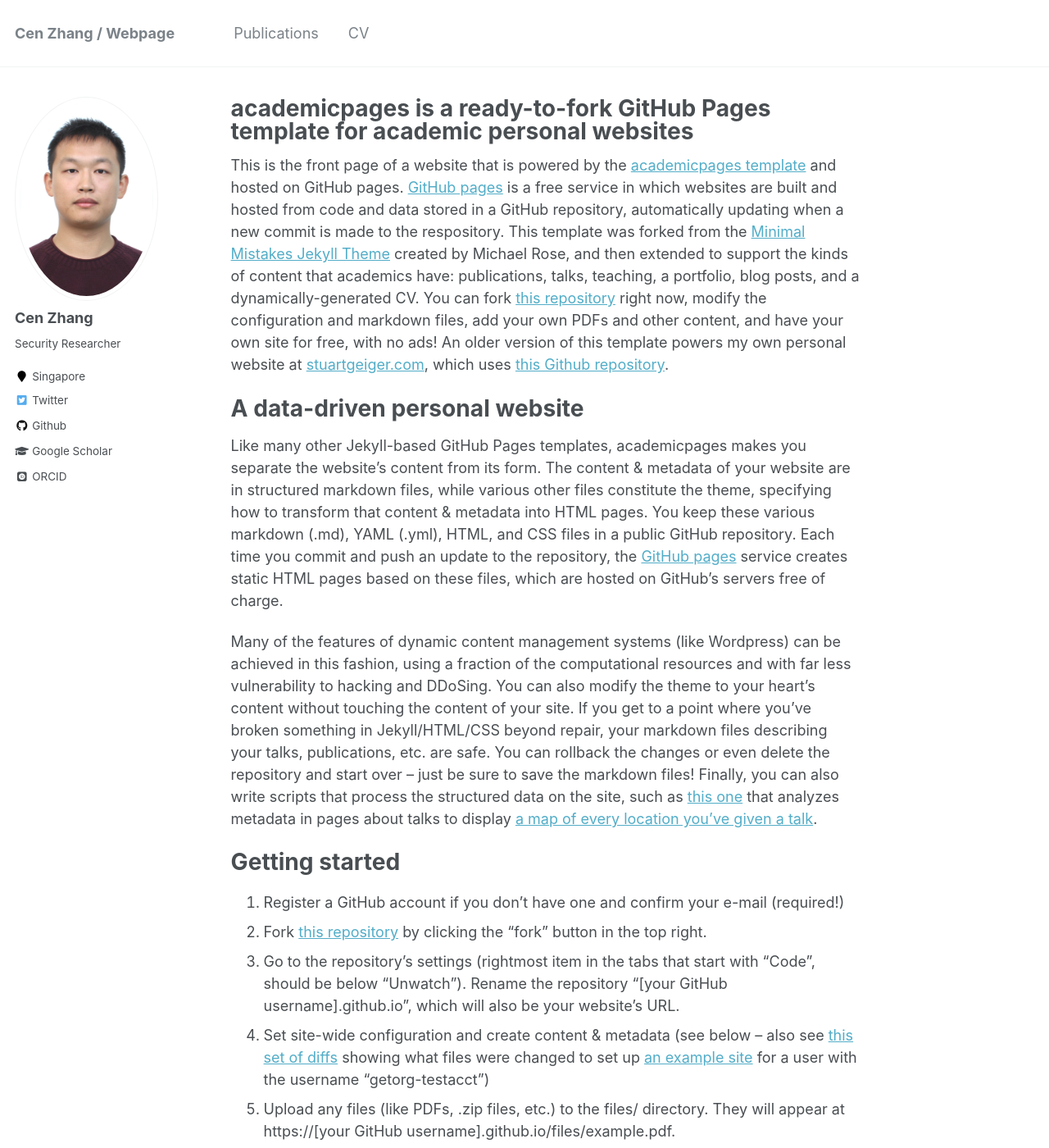
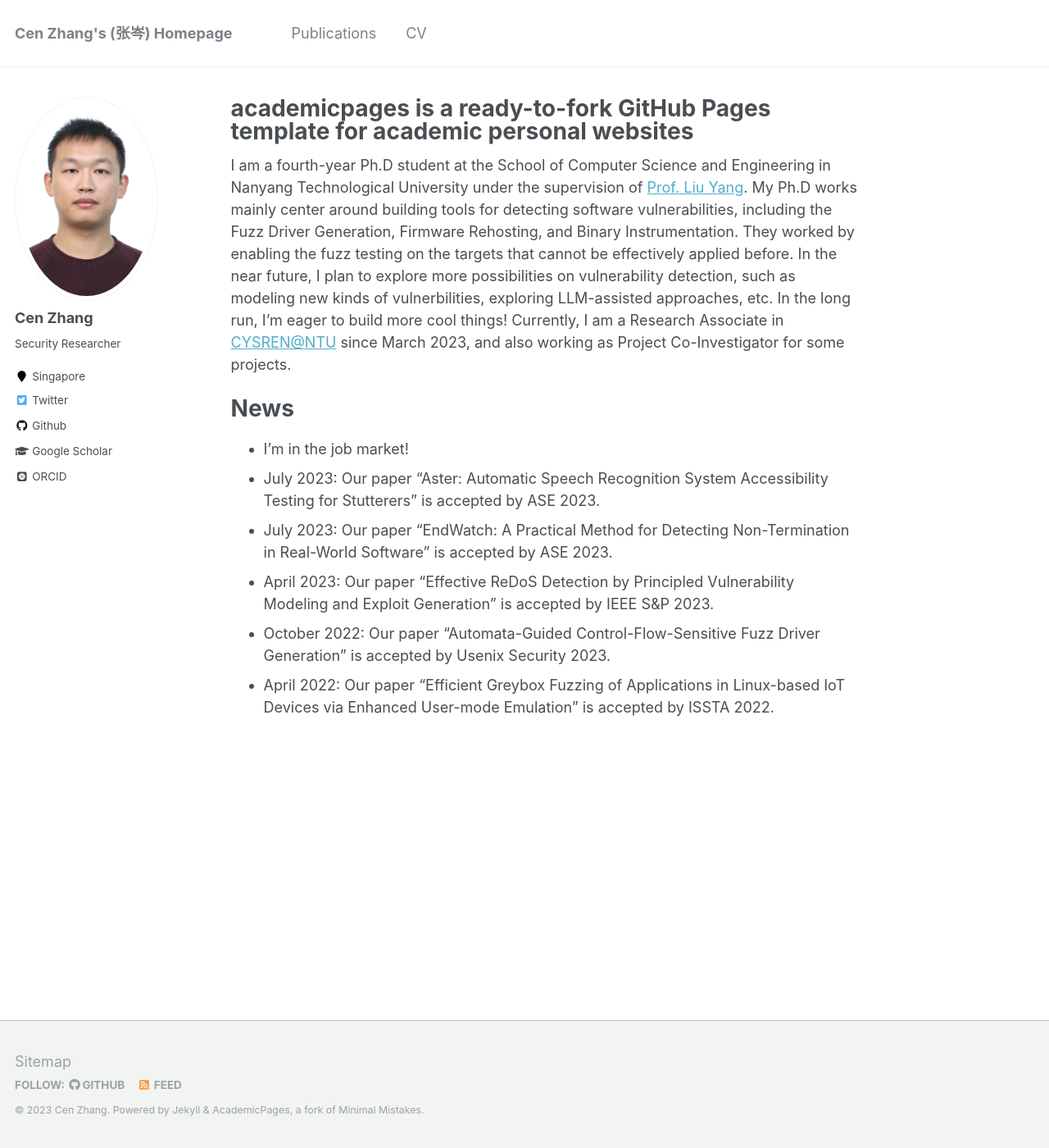
Before and after one commit to zhangj111/jianzhang.github.io, a Jekyll site: the page built from _pages/about.md, in a window 1280 px wide and 1400 px high. Shown: the whole window at 82% size. Built offline with Jekyll 4.4.1, drawn with Linux system fonts in a browser that asks for light colours; some web fonts are replaced; some of the changed text lies outside the part shown.

Commit message:
update some self intro

```diff
--- a/_config.yml
+++ b/_config.yml
@@ -7,7 +7,7 @@
 
 # Site Settings
 locale                   : "en-US"
-title                    : "Cen Zhang / Webpage"
+title                    : "Cen Zhang's (张岑) Homepage"
 title_separator          : "-"
 name                     : &name "Cen Zhang"
 description              : &description "personal description"
--- a/_pages/about.md
+++ b/_pages/about.md
@@ -8,43 +8,18 @@ redirect_from:
   - /about.html
 ---
 
-This is the front page of a website that is powered by the [academicpages template](https://github.com/academicpages/academicpages.github.io) and hosted on GitHub pages. [GitHub pages](https://pages.github.com) is a free service in which websites are built and hosted from code and data stored in a GitHub repository, automatically updating when a new commit is made to the respository. This template was forked from the [Minimal Mistakes Jekyll Theme](https://mmistakes.github.io/minimal-mistakes/) created by Michael Rose, and then extended to support the kinds of content that academics have: publications, talks, teaching, a portfolio, blog posts, and a dynamically-generated CV. You can fork [this repository](https://github.com/academicpages/academicpages.github.io) right now, modify the configuration and markdown files, add your own PDFs and other content, and have your own site for free, with no ads! An older version of this template powers my own personal website at [stuartgeiger.com](http://stuartgeiger.com), which uses [this Github repository](https://github.com/staeiou/staeiou.github.io).
+I am a fourth-year Ph.D student at the School of Computer Science and Engineering in Nanyang Technological University under the supervision of [Prof. Liu Yang](https://personal.ntu.edu.sg/yangliu/).
+My Ph.D works mainly center around building tools for detecting software vulnerabilities, including the Fuzz Driver Generation, Firmware Rehosting, and Binary Instrumentation.
+They worked by enabling the fuzz testing on the targets that cannot be effectively applied before.
+In the near future, I plan to explore more possibilities on vulnerability detection, such as modeling new kinds of vulnerbilities, exploring LLM-assisted approaches, etc.
+In the long run, I'm eager to build more cool things!
+Currently, I am a Research Associate in [CYSREN@NTU](https://www.ntu.edu.sg/cysren) since March 2023, and also working as Project Co-Investigator for some projects.
 
-A data-driven personal website
-======
-Like many other Jekyll-based GitHub Pages templates, academicpages makes you separate the website's content from its form. The content & metadata of your website are in structured markdown files, while various other files constitute the theme, specifying how to transform that content & metadata into HTML pages. You keep these various markdown (.md), YAML (.yml), HTML, and CSS files in a public GitHub repository. Each time you commit and push an update to the repository, the [GitHub pages](https://pages.github.com/) service creates static HTML pages based on these files, which are hosted on GitHub's servers free of charge.
+# News
 
-Many of the features of dynamic content management systems (like Wordpress) can be achieved in this fashion, using a fraction of the computational resources and with far less vulnerability to hacking and DDoSing. You can also modify the theme to your heart's content without touching the content of your site. If you get to a point where you've broken something in Jekyll/HTML/CSS beyond repair, your markdown files describing your talks, publications, etc. are safe. You can rollback the changes or even delete the repository and start over -- just be sure to save the markdown files! Finally, you can also write scripts that process the structured data on the site, such as [this one](https://github.com/academicpages/academicpages.github.io/blob/master/talkmap.ipynb) that analyzes metadata in pages about talks to display [a map of every location you've given a talk](https://academicpages.github.io/talkmap.html).
-
-Getting started
-======
-1. Register a GitHub account if you don't have one and confirm your e-mail (required!)
-1. Fork [this repository](https://github.com/academicpages/academicpages.github.io) by clicking the "fork" button in the top right.
-1. Go to the repository's settings (rightmost item in the tabs that start with "Code", should be below "Unwatch"). Rename the repository "[your GitHub username].github.io", which will also be your website's URL.
-1. Set site-wide configuration and create content & metadata (see below -- also see [this set of diffs](http://archive.is/3TPas) showing what files were changed to set up [an example site](https://getorg-testacct.github.io) for a user with the username "getorg-testacct")
-1. Upload any files (like PDFs, .zip files, etc.) to the files/ directory. They will appear at https://[your GitHub username].github.io/files/example.pdf.
-1. Check status by going to the repository settings, in the "GitHub pages" section
-
-Site-wide configuration
-------
-The main configuration file for the site is in the base directory in [_config.yml](https://github.com/academicpages/academicpages.github.io/blob/master/_config.yml), which defines the content in the sidebars and other site-wide features. You will need to replace the default variables with ones about yourself and your site's github repository. The configuration file for the top menu is in [_data/navigation.yml](https://github.com/academicpages/academicpages.github.io/blob/master/_data/navigation.yml). For example, if you don't have a portfolio or blog posts, you can remove those items from that navigation.yml file to remove them from the header.
-
-Create content & metadata
-------
-For site content, there is one markdown file for each type of content, which are stored in directories like _publications, _talks, _posts, _teaching, or _pages. For example, each talk is a markdown file in the [_talks directory](https://github.com/academicpages/academicpages.github.io/tree/master/_talks). At the top of each markdown file is structured data in YAML about the talk, which the theme will parse to do lots of cool stuff. The same structured data about a talk is used to generate the list of talks on the [Talks page](https://academicpages.github.io/talks), each [individual page](https://academicpages.github.io/talks/2012-03-01-talk-1) for specific talks, the talks section for the [CV page](https://academicpages.github.io/cv), and the [map of places you've given a talk](https://academicpages.github.io/talkmap.html) (if you run this [python file](https://github.com/academicpages/academicpages.github.io/blob/master/talkmap.py) or [Jupyter notebook](https://github.com/academicpages/academicpages.github.io/blob/master/talkmap.ipynb), which creates the HTML for the map based on the contents of the _talks directory).
-
-**Markdown generator**
-
-I have also created [a set of Jupyter notebooks](https://github.com/academicpages/academicpages.github.io/tree/master/markdown_generator
-) that converts a CSV containing structured data about talks or presentations into individual markdown files that will be properly formatted for the academicpages template. The sample CSVs in that directory are the ones I used to create my own personal website at stuartgeiger.com. My usual workflow is that I keep a spreadsheet of my publications and talks, then run the code in these notebooks to generate the markdown files, then commit and push them to the GitHub repository.
-
-How to edit your site's GitHub repository
-------
-Many people use a git client to create files on their local computer and then push them to GitHub's servers. If you are not familiar with git, you can directly edit these configuration and markdown files directly in the github.com interface. Navigate to a file (like [this one](https://github.com/academicpages/academicpages.github.io/blob/master/_talks/2012-03-01-talk-1.md) and click the pencil icon in the top right of the content preview (to the right of the "Raw | Blame | History" buttons). You can delete a file by clicking the trashcan icon to the right of the pencil icon. You can also create new files or upload files by navigating to a directory and clicking the "Create new file" or "Upload files" buttons.
-
-Example: editing a markdown file for a talk
-![Editing a markdown file for a talk](/images/editing-talk.png)
-
-For more info
-------
-More info about configuring academicpages can be found in [the guide](https://academicpages.github.io/markdown/). The [guides for the Minimal Mistakes theme](https://mmistakes.github.io/minimal-mistakes/docs/configuration/) (which this theme was forked from) might also be helpful.
+- I'm in the job market!
+- July 2023: Our paper "Aster: Automatic Speech Recognition System Accessibility Testing for Stutterers" is accepted by ASE 2023.
+- July 2023: Our paper "EndWatch: A Practical Method for Detecting Non-Termination in Real-World Software" is accepted by ASE 2023.
+- April 2023: Our paper "Effective ReDoS Detection by Principled Vulnerability Modeling and Exploit Generation" is accepted by IEEE S&P 2023.
+- October 2022: Our paper "Automata-Guided Control-Flow-Sensitive Fuzz Driver Generation" is accepted by Usenix Security 2023.
+- April 2022: Our paper "Efficient Greybox Fuzzing of Applications in Linux-based IoT Devices via Enhanced User-mode Emulation" is accepted by ISSTA 2022.
```
